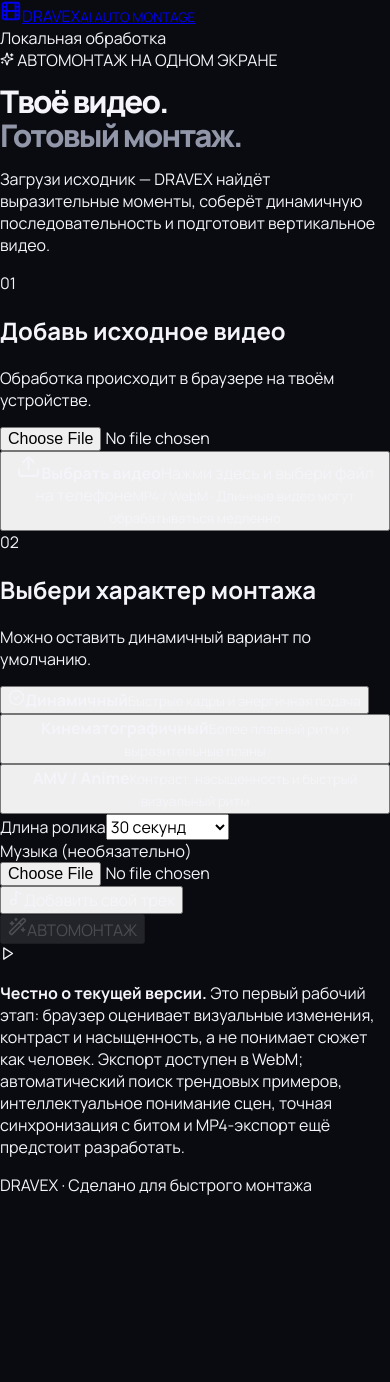
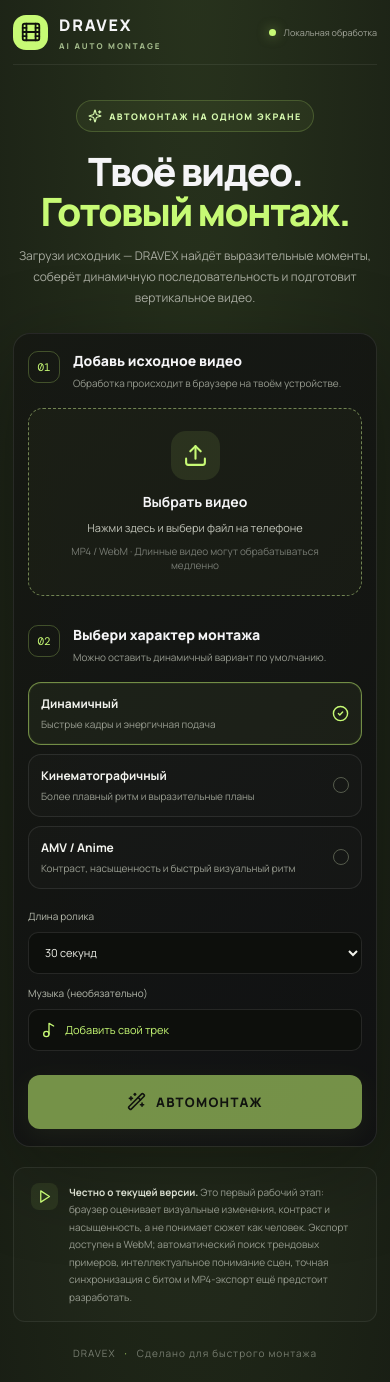
Before and after one commit to mlbbgame/dravex-ai-video-editor, a React (Vite) app: page / in a window 390 px wide. Before the commit the page ends 1196 px from the top, so only its background shows below. Built offline with nearby package versions, Linux system fonts and the light colour scheme.

Commit message:
Add mobile-first auto montage interface styles

```diff
--- a/src/styles.css
+++ b/src/styles.css
@@ -1002,3 +1002,99 @@ textarea:focus { border-color: #b5f36d80; }
   .learning-memory-actions .button { width: 100%; justify-content: center; }
   .learning-profile-row { align-items: flex-start; flex-direction: column; gap: 8px; }
 }
+
+
+/* Clean one-button auto montage experience */
+.auto-app { min-height: 100vh; color: #f5f5f7; background: radial-gradient(ellipse at 50% -12%, #28331d 0, #10120f 28rem, #090a0d 70%); padding: 0 20px 28px; }
+.auto-header { width: min(100%, 980px); height: 76px; margin: 0 auto; display: flex; align-items: center; justify-content: space-between; border-bottom: 1px solid #ffffff12; }
+.auto-brand { display: flex; align-items: center; gap: 11px; text-decoration: none; color: #f5f5f7; font-size: 18px; font-weight: 900; letter-spacing: 1.8px; }
+.auto-brand > span:last-child { display: flex; flex-direction: column; gap: 4px; }
+.auto-brand small { color: #a2b98a; font-size: 8px; letter-spacing: 2px; }
+.auto-brand-icon { display: grid; place-items: center; width: 40px; height: 40px; color: #10130d; border-radius: 13px; background: #c7fa75; }
+.auto-header-status { display: flex; align-items: center; gap: 8px; color: #a3a69b; font-size: 11px; }
+.auto-status-dot { width: 7px; height: 7px; border-radius: 50%; background: #c7fa75; box-shadow: 0 0 12px #c7fa7580; }
+.auto-hero { width: min(100%, 760px); margin: 52px auto 32px; text-align: center; }
+.auto-eyebrow { display: inline-flex; align-items: center; gap: 7px; padding: 8px 11px; border: 1px solid #c7fa7530; border-radius: 30px; color: #d5f8ad; background: #c7fa750d; font-size: 9px; font-weight: 800; letter-spacing: 1.5px; }
+.auto-hero h1 { margin: 20px 0 13px; font-size: clamp(39px, 7vw, 68px); font-weight: 850; line-height: 1.02; letter-spacing: -2.8px; }
+.auto-hero h1 span { color: #c7fa75; }
+.auto-hero p { max-width: 560px; margin: 0 auto; color: #a7aa9f; font-size: 14px; line-height: 1.75; }
+.auto-workspace { width: min(100%, 760px); margin: 0 auto; padding: clamp(18px, 4vw, 32px); border: 1px solid #ffffff16; border-radius: 22px; background: linear-gradient(145deg, #161913f5, #101113f5); box-shadow: 0 25px 90px #0005; }
+.auto-step-heading { display: flex; align-items: flex-start; gap: 13px; margin-bottom: 17px; }
+.auto-step-heading > span { flex: 0 0 32px; display: grid; place-items: center; width: 32px; height: 32px; border: 1px solid #c7fa7540; border-radius: 10px; color: #c7fa75; font-family: 'DM Mono', monospace; font-size: 11px; }
+.auto-step-heading h2 { margin: 0 0 5px; font-size: 16px; font-weight: 800; }
+.auto-step-heading p { margin: 0; color: #969a8f; font-size: 11px; line-height: 1.6; }
+.auto-hidden-input { display: none; }
+.auto-upload-zone { width: 100%; min-height: 188px; display: flex; flex-direction: column; align-items: center; justify-content: center; gap: 9px; padding: 22px; border: 1px dashed #718452; border-radius: 15px; color: #f5f5f7; background: #c7fa7507; }
+.auto-upload-zone:hover { border-color: #c7fa75; background: #c7fa750e; }
+.auto-upload-icon { display: grid; place-items: center; width: 49px; height: 49px; margin-bottom: 3px; border-radius: 15px; color: #c7fa75; background: #c7fa7518; }
+.auto-upload-zone strong { font-size: 14px; }
+.auto-upload-zone span:not(.auto-upload-icon) { color: #c0c3b8; font-size: 11px; }
+.auto-upload-zone small { color: #777b73; font-size: 10px; text-align: center; }
+.auto-source-card { overflow: hidden; border: 1px solid #ffffff18; border-radius: 14px; background: #090a0c; }
+.auto-source-preview { display: block; width: 100%; max-height: 300px; object-fit: contain; background: #070809; }
+.auto-source-meta { display: flex; align-items: center; justify-content: space-between; gap: 12px; padding: 12px 14px; }
+.auto-source-meta > div { min-width: 0; display: flex; flex-direction: column; gap: 4px; }
+.auto-source-meta strong { overflow: hidden; color: #f1f2eb; font-size: 11px; text-overflow: ellipsis; white-space: nowrap; }
+.auto-source-meta span { color: #858a7c; font-size: 10px; }
+.auto-text-button { flex: 0 0 auto; padding: 8px; border: 0; color: #c7fa75; background: transparent; font-size: 11px; }
+.auto-step-two { margin-top: 29px; }
+.auto-style-grid { display: grid; grid-template-columns: repeat(3, minmax(0, 1fr)); gap: 9px; }
+.auto-style-card { min-height: 117px; display: flex; flex-direction: column; align-items: flex-start; gap: 8px; padding: 13px; border: 1px solid #ffffff17; border-radius: 13px; color: #f3f4ef; background: #ffffff04; text-align: left; }
+.auto-style-card.selected { border-color: #c7fa7580; background: #c7fa750d; box-shadow: inset 0 0 0 1px #c7fa7510; }
+.auto-style-check { align-self: flex-end; display: flex; align-items: center; height: 18px; color: #c7fa75; }
+.auto-style-check > span { width: 16px; height: 16px; border: 1px solid #555b4c; border-radius: 50%; }
+.auto-style-card strong { font-size: 12px; }
+.auto-style-card small { color: #999d91; font-size: 10px; line-height: 1.5; }
+.auto-options-row { display: grid; grid-template-columns: 1fr 1.4fr; gap: 12px; margin-top: 20px; }
+.auto-option { min-width: 0; display: flex; flex-direction: column; gap: 9px; color: #b5b9ac; font-size: 10px; }
+.auto-option select, .auto-music-button { width: 100%; min-width: 0; height: 42px; padding: 0 12px; border: 1px solid #ffffff1a; border-radius: 10px; color: #f0f1ea; background: #0d0f0c; font-size: 11px; }
+.auto-music-button { display: flex; align-items: center; justify-content: flex-start; gap: 8px; overflow: hidden; color: #c7fa75; text-overflow: ellipsis; white-space: nowrap; }
+.auto-create-button { width: 100%; min-height: 54px; display: flex; align-items: center; justify-content: center; gap: 10px; margin-top: 24px; padding: 14px; border: 0; border-radius: 12px; color: #11140c; background: #c7fa75; box-shadow: 0 7px 26px #c7fa751c; font-size: 13px; font-weight: 900; letter-spacing: 1.3px; }
+.auto-create-button:hover:not(:disabled) { background: #d6ff9a; transform: translateY(-1px); }
+.auto-create-button:disabled { opacity: .55; }
+.auto-spin { animation: auto-spin 1s linear infinite; }
+@keyframes auto-spin { to { transform: rotate(360deg); } }
+.auto-progress-panel { margin-top: 18px; padding: 15px; border: 1px solid #ffffff17; border-radius: 12px; background: #090b08; }
+.auto-progress-top { display: flex; justify-content: space-between; gap: 12px; font-size: 11px; }
+.auto-progress-top strong { color: #e9ecdf; }
+.auto-progress-top span { color: #c7fa75; font-family: 'DM Mono', monospace; }
+.auto-progress-track { overflow: hidden; height: 6px; margin-top: 11px; border-radius: 20px; background: #282d23; }
+.auto-progress-track > div { height: 100%; border-radius: inherit; background: #c7fa75; transition: width .2s ease; }
+.auto-progress-panel p { margin: 10px 0 5px; color: #c1c5b7; font-size: 11px; }
+.auto-progress-panel small { color: #7d8275; font-size: 10px; line-height: 1.5; }
+.auto-error { margin-top: 16px; padding: 12px 14px; border: 1px solid #ff6f6f50; border-radius: 10px; color: #ffc0c0; background: #ff55550c; font-size: 11px; line-height: 1.6; }
+.auto-result { margin-top: 20px; padding: 16px; border: 1px solid #c7fa7548; border-radius: 14px; background: #c7fa7508; }
+.auto-result-heading { display: flex; align-items: center; gap: 10px; margin-bottom: 13px; color: #c7fa75; }
+.auto-result-heading > div { display: flex; flex-direction: column; gap: 4px; }
+.auto-result-heading strong { color: #eff4e8; font-size: 13px; }
+.auto-result-heading span { color: #9da493; font-size: 10px; }
+.auto-output-preview { display: block; width: 100%; max-height: 520px; border-radius: 10px; background: #050505; object-fit: contain; }
+.auto-result-actions { display: flex; gap: 10px; margin-top: 13px; }
+.auto-download-button, .auto-again-button { min-height: 42px; display: inline-flex; flex: 1; align-items: center; justify-content: center; gap: 8px; padding: 10px; border: 1px solid #c7fa7550; border-radius: 10px; color: #10140c; background: #c7fa75; text-decoration: none; font-size: 11px; font-weight: 800; }
+.auto-again-button { color: #dce1d4; border-color: #ffffff1d; background: #ffffff08; }
+.auto-truth-note { width: min(100%, 760px); display: flex; align-items: flex-start; gap: 11px; margin: 20px auto 0; padding: 15px 17px; border: 1px solid #ffffff12; border-radius: 12px; background: #ffffff04; }
+.auto-truth-note > span { flex: 0 0 auto; display: grid; place-items: center; width: 27px; height: 27px; border-radius: 8px; color: #c7fa75; background: #c7fa7514; }
+.auto-truth-note p { margin: 1px 0 0; color: #969b8f; font-size: 10px; line-height: 1.75; }
+.auto-truth-note strong { color: #d8ddcf; }
+.auto-footer { display: flex; justify-content: center; gap: 9px; margin: 24px 0 0; color: #777d70; font-size: 10px; letter-spacing: 1px; }
+.auto-footer span { color: #c7fa75; }
+@media (max-width: 600px) {
+  .auto-app { padding: 0 13px 22px; }
+  .auto-header { height: 65px; }
+  .auto-brand { font-size: 16px; }
+  .auto-brand-icon { width: 35px; height: 35px; }
+  .auto-header-status { font-size: 9px; }
+  .auto-hero { margin: 35px auto 25px; }
+  .auto-hero h1 { letter-spacing: -1.8px; }
+  .auto-hero p { font-size: 12px; }
+  .auto-workspace { padding: 17px 14px; border-radius: 17px; }
+  .auto-step-heading h2 { font-size: 14px; }
+  .auto-step-heading p { font-size: 10px; }
+  .auto-style-grid { grid-template-columns: 1fr; }
+  .auto-style-card { min-height: 0; display: grid; grid-template-columns: 1fr auto; gap: 5px 10px; padding: 12px; }
+  .auto-style-card strong { grid-column: 1; grid-row: 1; }
+  .auto-style-card small { grid-column: 1; grid-row: 2; }
+  .auto-style-check { grid-column: 2; grid-row: 1 / span 2; align-self: center; }
+  .auto-options-row { grid-template-columns: 1fr; }
+  .auto-result-actions { flex-direction: column; }
+}
```
